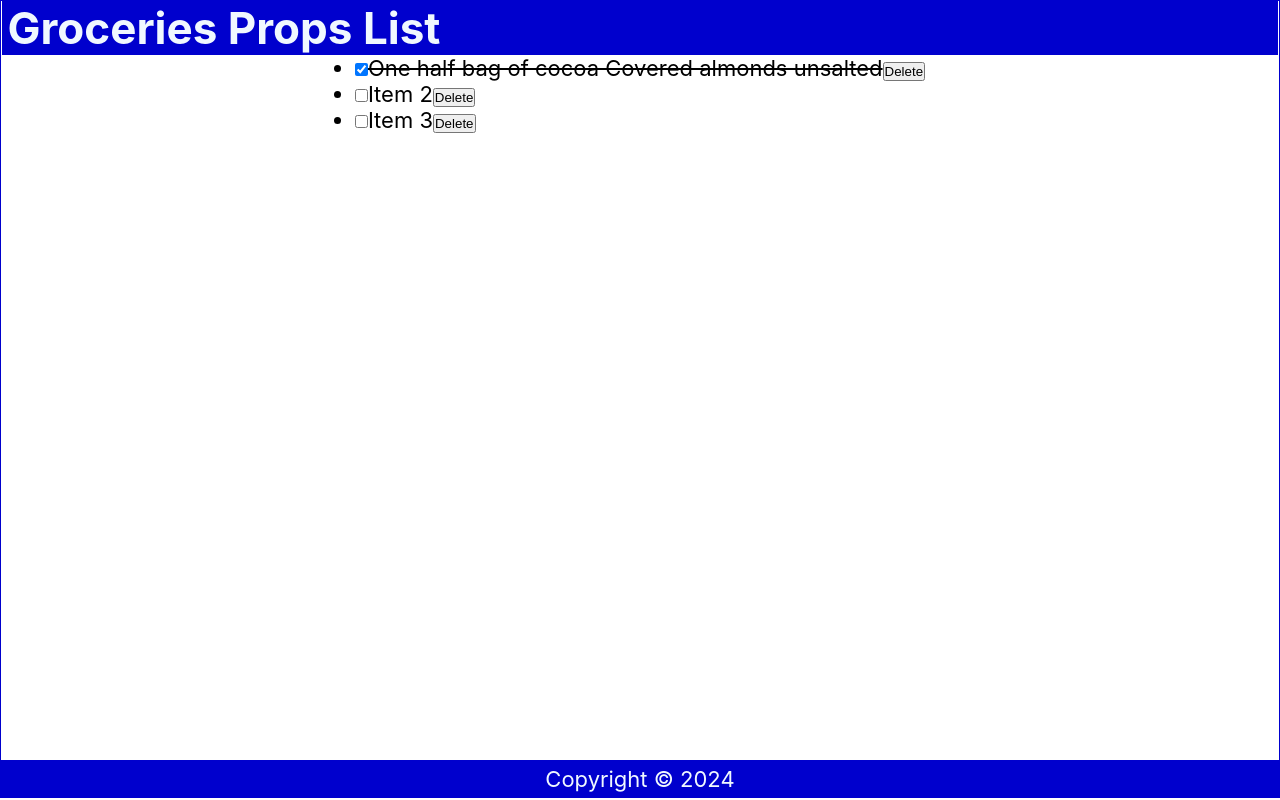
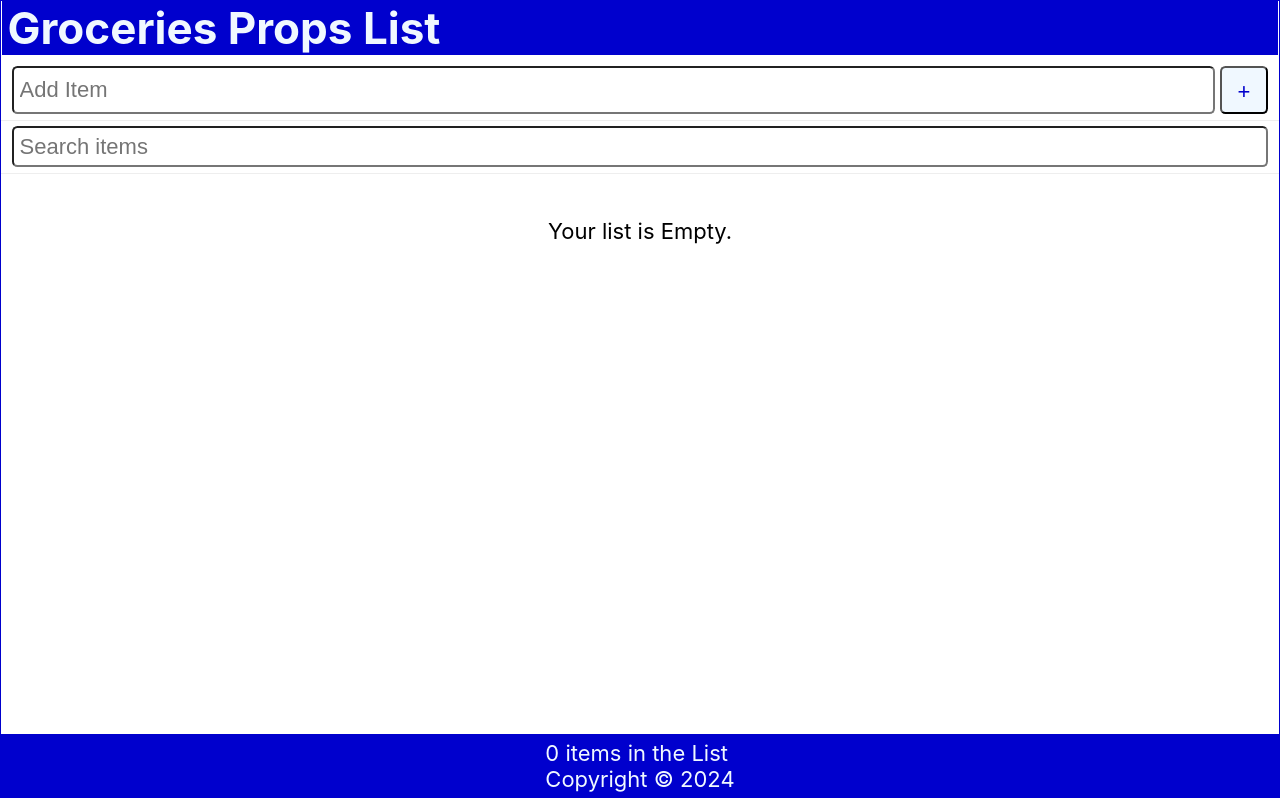
Before and after one commit to Mit16/ToDoList_DavisGray, a React (Create React App) app: page / in a window 1280 px wide. Built offline with nearby package versions, Linux system fonts and the light colour scheme; the HTML template or start-up script is replaced by a standard one.

Commit message:
upto this all is good functioning properly, remaining to add some css to make it look better, after this I am going to use the json server to load the file from the server insted of localstorage

```diff
--- /dev/null
+++ b/Data/db.json
@@ -0,0 +1,19 @@
+{
+  "items": [
+    {
+      "id": 1,
+      "checked": false,
+      "item": "Almond,Unsalted,in the blue bag"
+    },
+    {
+      "id": 2,
+      "checked": false,
+      "item": "Pizza"
+    },
+    {
+      "id": 3,
+      "checked": false,
+      "item": "Bread"
+    }
+  ]
+}
--- /dev/null
+++ b/src/AddItem.js
@@ -0,0 +1,31 @@
+import React from 'react'
+import { useRef } from 'react'
+
+const AddItem = ({newItem,setNewItem,handleSubmit}) => {
+
+  const inputRef = useRef();
+
+  return (
+    <form className='addForm' onSubmit={handleSubmit}>
+      <label htmlFor='addItem'>Add Item</label>
+      <input autoFocus
+      ref={inputRef}
+      id='addItem'
+      type='text'
+      placeholder='Add Item'
+      required
+      value={newItem}
+      onChange={(e)=>{
+        setNewItem(e.target.value)
+      }}
+      />
+      <button
+      type='submit'
+    //   aria-label='Add Item'
+    onClick={()=> inputRef.current.focus()}
+      >+</button>
+    </form>
+  )
+}
+
+export default AddItem
--- a/src/App.js
+++ b/src/App.js
@@ -1,14 +1,69 @@
 import Header from "./Header";
+import SearchItem from "./SearchItem";
+import AddItem from "./AddItem";
 import Content from "./Content";
 import Footer from "./Footer";
-
+import { useState, useEffect } from "react";
 
 function App() {
+  const API_URL = 'http://localhost:3500/items';
+
+  const [items, setItems] = useState(
+    JSON.parse(localStorage.getItem("shoppinglist")) || []
+  );
+
+  const [newItem, setNewItem] = useState("");
+  const [search, setSearch] = useState("");
+
+  useEffect(() => {
+    localStorage.setItem("shoppinglist", JSON.stringify(items));
+  }, [items]);
+
+  const addItem = (item) => {
+    const id = items.length ? items[items.length - 1].id + 1 : 1;
+    const myNewItem = { id, checked: false, item };
+    const listItems = [...items, myNewItem];
+    setItems(listItems);
+  };
+
+  const handleCheck = (id) => {
+    // console.log(`key: ${id}`)
+    const listItems = items.map((item) =>
+      item.id === id ? { ...item, checked: !item.checked } : item
+    );
+    setItems(listItems);
+  };
+
+  const handleDelete = (id) => {
+    const listItems = items.filter((item) => item.id !== id);
+    setItems(listItems);
+  };
+
+  const handleSubmit = (e) => {
+    e.preventDefault();
+    if (!newItem) return;
+    //addItem
+    addItem(newItem);
+    setNewItem("");
+  };
+
   return (
     <div className="App">
-      <Header title='Groceries Props'/>
-      <Content/>
-      <Footer/>
+      <Header title="Groceries Props" />
+      <AddItem
+        newItem={newItem}
+        setNewItem={setNewItem}
+        handleSubmit={handleSubmit}
+      />
+      <SearchItem search={search} setSearch={setSearch} />
+      <Content
+        items={items.filter((item) =>
+          item.item.toLowerCase().includes(search.toLowerCase())
+        )}
+        handleCheck={handleCheck}
+        handleDelete={handleDelete}
+      />
+      <Footer length={items.length} />
     </div>
   );
 }
--- a/src/Content.js
+++ b/src/Content.js
@@ -1,33 +1,8 @@
-import React, { useState } from "react";
+// import React, { useState } from "react";
 
-const Content = () => {
-  const [items, setItems] = useState([
-    {
-      id: 1,
-      checked: true,
-      item: "One half bag of cocoa Covered almonds unsalted",
-    },
-    {
-      id: 2,
-      checked: false,
-      item: "Item 2",
-    },
-    {
-      id: 3,
-      checked: false,
-      item: "Item 3",
-    },
-  ]);
+import ItemList from "./ItemList";
 
-  const handleCheck = (id) => {
-    // console.log(`key: ${id}`)
-    const listItems = items.map((item) =>
-      item.id === id ? { ...item, checked: !item.checked } : item
-    );
-    setItems(listItems);
-    // localStorage.setItem('shoppinglist'.JSON.stringify(listItems));
-  };
-
+const Content = ({ items, handleCheck, handleDelete }) => {
   // const [name,setName] = useState('Alpha');
   // const [count,setCount]= useState(0);
 
@@ -52,11 +27,6 @@ const Content = () => {
   //   console.log(e.target.innerText);
   //  }
 
-  const handleDelete = (id) => {
-    const listItems = items.filter((item) => item.id !== id);
-    setItems(listItems);
-  };
-
   return (
     <main>
       {/* <p onDoubleClick={handleClick}>Hello {name}!</p>
@@ -65,29 +35,15 @@ const Content = () => {
       <button onClick={()=>{handleClick2('Alpha')}}>Click It name</button>
       <button onClick={(e)=>{handleClick3(e)}}>Click It Event</button> */}
 
-        {items.length ? (
-
-      <ul>
-        {items.map((item) => (
-          <li className="item" key={item.id}>
-            <input
-              type="checkbox"
-              onChange={() => handleCheck(item.id)}
-              checked={item.checked}
-            />
-            <label
-              style={item.checked ? { textDecoration: "line-through" } : null}
-              onDoubleClick={() => handleCheck(item.id)}
-            >
-              {item.item}
-            </label>
-            <button onClick={() => handleDelete(item.id)}>Delete</button>
-          </li>
-        ))}
-      </ul>
-    ): (
-      <p style={{marginTop:'2rem'}}>Your list is Empty.</p>
-    )}
+      {items.length ? (
+        <ItemList
+          items={items}
+          handleCheck={handleCheck}
+          handleDelete={handleDelete}
+        />
+      ) : (
+        <p style={{ marginTop: "2rem" }}>Your list is Empty.</p>
+      )}
     </main>
   );
 };
--- a/src/Footer.js
+++ b/src/Footer.js
@@ -1,10 +1,11 @@
 import React from 'react'
 
-const Footer = () => {
+const Footer = ({length}) => {
     const today = new Date();
 
   return (
     <footer>
+    <p>{length} {length===1?"item":" items"} in the List </p>
     <p> Copyright &copy; {today.getFullYear()}</p>
     </footer>
   )
--- /dev/null
+++ b/src/ItemList.js
@@ -0,0 +1,19 @@
+import React from "react";
+import LineItem from "./LineItem";
+
+const ItemList = ({ items, handleCheck, handleDelete }) => {
+  return (
+    <ul>
+      {items.map((item) => (
+        <LineItem
+          key={item.id}
+          item={item}
+          handleCheck={handleCheck}
+          handleDelete={handleDelete}
+        />
+      ))}
+    </ul>
+  );
+};
+
+export default ItemList;
--- /dev/null
+++ b/src/LineItem.js
@@ -0,0 +1,22 @@
+import React from 'react'
+
+const LineItem = ({ item, handleCheck, handleDelete }) => {
+  return (
+    <li className="item">
+    <input
+      type="checkbox"
+      onChange={() => handleCheck(item.id)}
+      checked={item.checked}
+    />
+    <label
+      style={item.checked ? { textDecoration: "line-through" } : null}
+      onDoubleClick={() => handleCheck(item.id)}
+    >
+      {item.item}
+    </label>
+    <button onClick={() => handleDelete(item.id)}>Delete</button>
+  </li>
+)
+}
+
+export default LineItem
--- /dev/null
+++ b/src/SearchItem.js
@@ -0,0 +1,24 @@
+import React from "react";
+
+const SearchItem = ({search,setSearch}) => {
+  return (
+    <form
+      className="searchForm"
+      onSubmit={(e) => {
+        e.preventDefault();
+      }}
+    >
+      <label htmlFor="search">Search</label>
+      <input
+        id="search"
+        type="text"
+        role="searchbox"
+        placeholder="Search items"
+        value={search}
+        onChange={(e)=>{setSearch(e.target.value)}}
+      />
+    </form>
+  );
+};
+
+export default SearchItem;
--- a/src/index.css
+++ b/src/index.css
@@ -62,3 +62,70 @@ code {
   font-family: source-code-pro, Menlo, Monaco, Consolas, 'Courier New',
     monospace;
 }
+
+button{
+  height: 48px;
+  min-width: 48px;
+  border-radius: 0.25rem;
+  padding: 0.5rem;
+font-size: 1rem;
+background-color: aliceblue;
+color: mediumblue;
+cursor: pointer;
+}
+
+button:focus,button:hover{
+  color: white;
+  background-color: limegreen;
+  outline: none;
+}
+
+.addForm{
+  width: 100%;
+  display: flex;
+  justify-content: flex-start;
+  margin: 0.5rem 0 0;
+  padding: 0 0.5rem 0.25rem;
+  border-bottom: 1px solid #eee;
+}
+
+.addForm input[type='text']{
+  flex-grow: 1;
+  max-width: calc(100% - 50px);
+  min-height: 48px;
+  font-size: 1rem;
+  padding: 0.25rem;
+  border-radius: 0.25rem;
+  margin-right: 0.25rem;
+  outline: none;
+}
+
+.addForm label{
+  position: absolute;
+  left:-999999px;
+}
+
+.searchForm{
+  width: 100%;
+  display: flex;
+  justify-content: center;
+  margin: 0.25rem 0 0;
+  padding: 0 0.5rem 0.25rem;
+  border-bottom: 1px solid #eee;
+}
+
+.searchForm label{
+  position: absolute;
+  /* right: 20px; */
+  left: -99999px;
+}
+
+.searchForm input[type='text']{
+  flex-grow: 1;
+  min-width: 100%;
+  min-height: 40px;
+  font-size: 1rem;
+  padding: 0.25rem;
+  border-radius: 0.25rem;
+  outline: none;
+}
```
